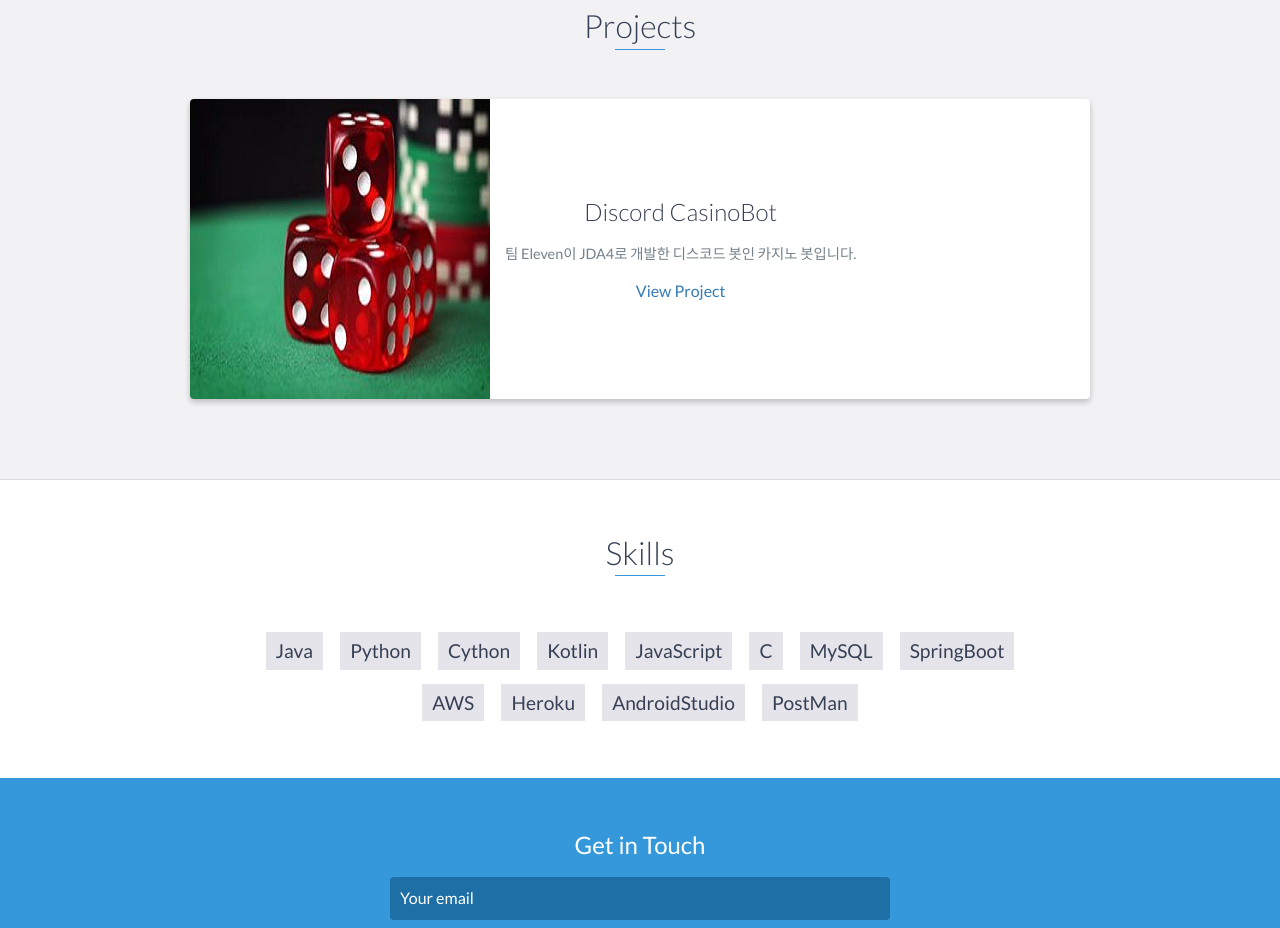
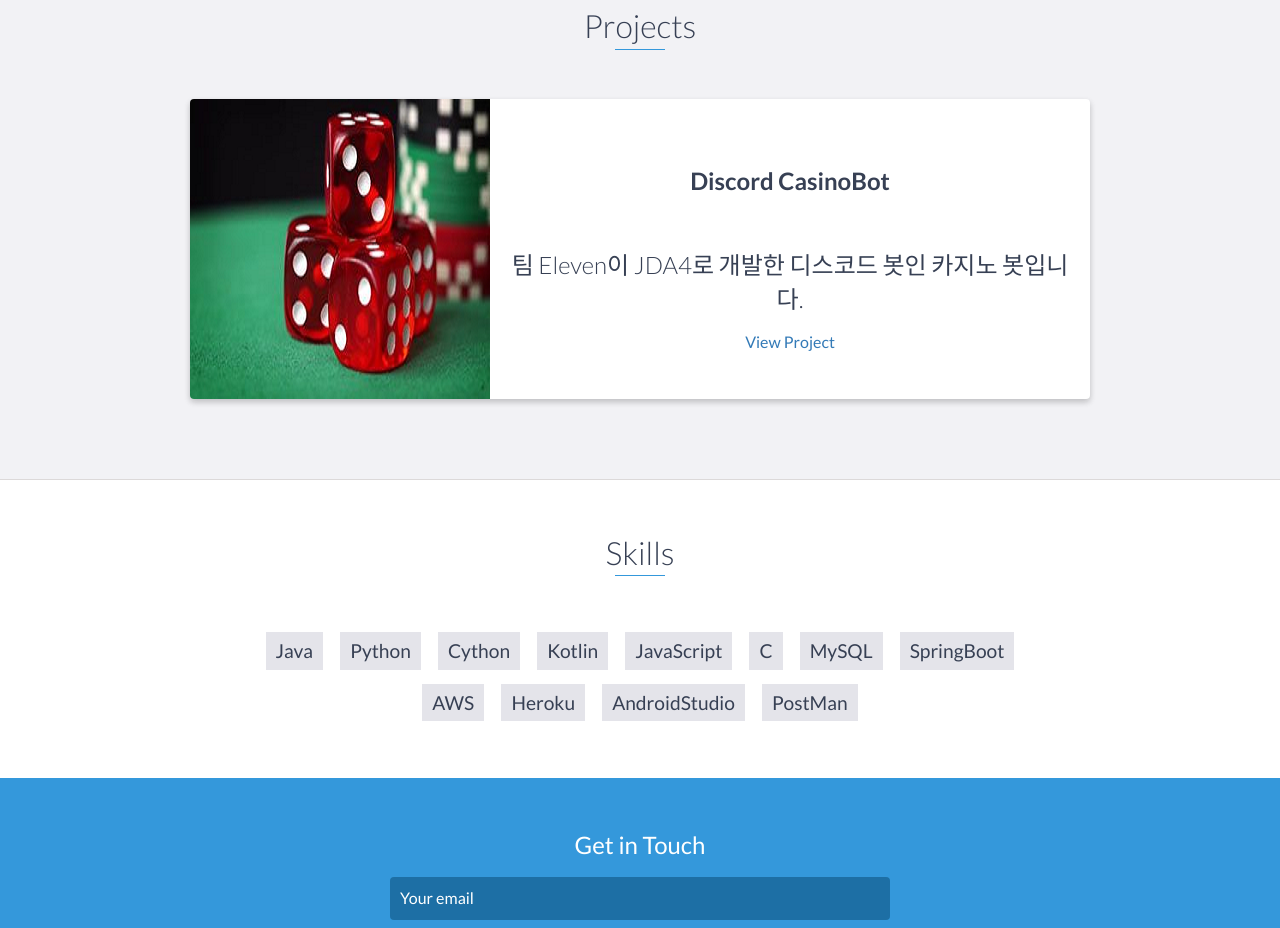
Before and after one commit to iqpizza6349/iqpizza6349.github.io, a website: page index.html in a window 1280 px wide. Shown: the part 2095-3023 px from the top of the page. Drawn offline with nearby package versions, Linux system fonts and the light colour scheme.

Commit message:
Update index.html

```diff
--- a/index.html
+++ b/index.html
@@ -144,30 +144,12 @@
                     </div>
                     <!-- End .project-image -->
                     <div class="project-info">
-                        <h3>Discord CasinoBot</h3>
-                        <p>
-                            팀 Eleven이 JDA4로 개발한 디스코드 봇인 카지노 봇입니다.
-                        </p>
+                        <h2>Discord CasinoBot</h2>
+                        <h3>팀 Eleven이 JDA4로 개발한 디스코드 봇인 카지노 봇입니다.</h3>
                         <a href="https://github.com/iqpizza6349/Casino_Bot">View Project</a>
                     </div>
                     <!-- End .project-info -->
                 </div>
-                <!-- End .project -->
-<!--                <div class="project shadow-large">-->
-<!--                    <div class="project-image">-->
-<!--                        <img src="images/project.jpg" />-->
-<!--                    </div>-->
-<!--                    &lt;!&ndash; End .project-image &ndash;&gt;-->
-<!--                    <div class="project-info">-->
-<!--                        <h3>Project Name Here</h3>-->
-<!--                        <p>-->
-<!--                            Lorem ipsum dolor sit amet, consectetur adipiscing elit. Curabitur in iaculis ex. Etiam volutpat laoreet urna. Morbi ut tortor nec nulla commodo malesuada sit amet vel lacus. Fusce eget efficitur libero. Morbi dapibus porta quam laoreet placerat.-->
-<!--                        </p>-->
-<!--                        <a href="#">View Project</a>-->
-<!--                    </div>-->
-<!--                    &lt;!&ndash; End .project-info &ndash;&gt;-->
-<!--                </div>-->
-<!--                &lt;!&ndash; End .project &ndash;&gt;-->
             </div>
         </div>
     </div>
```
